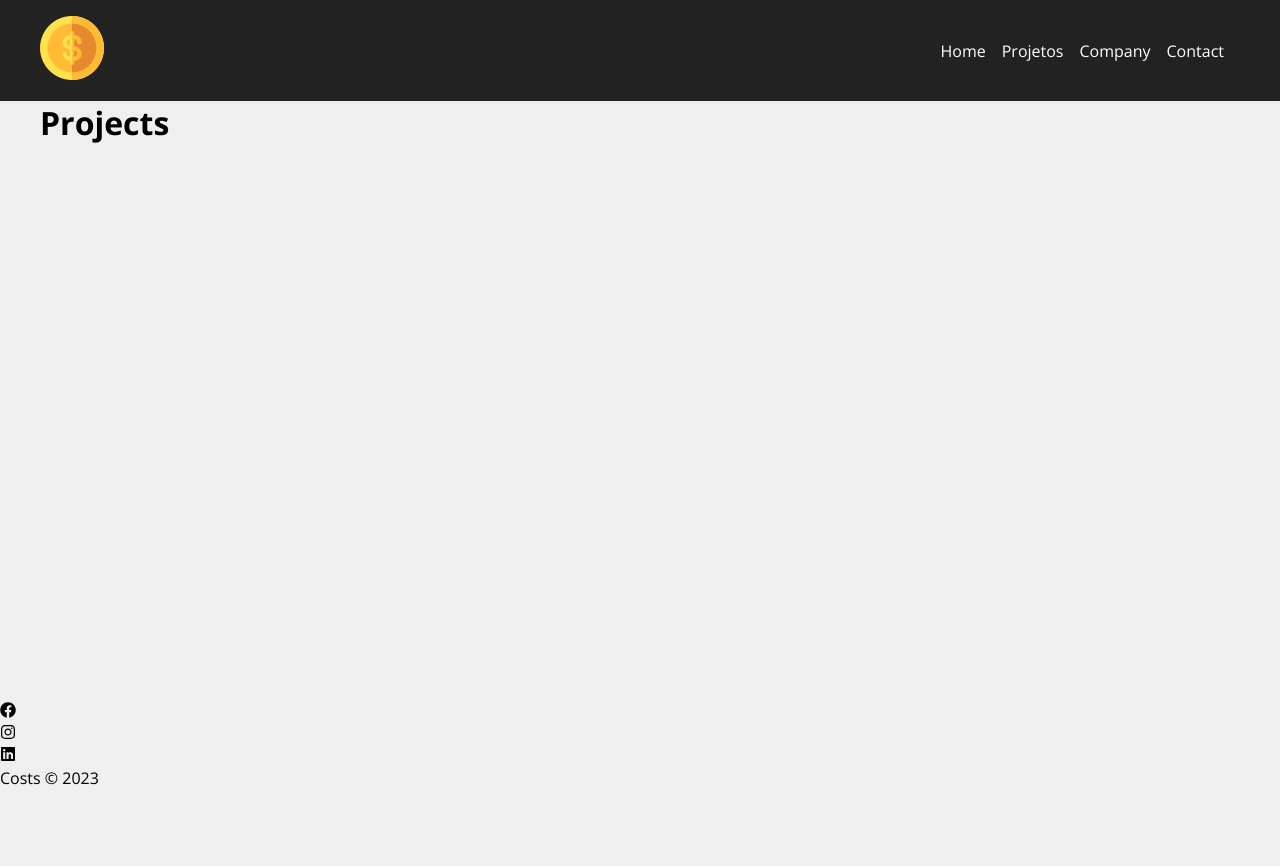
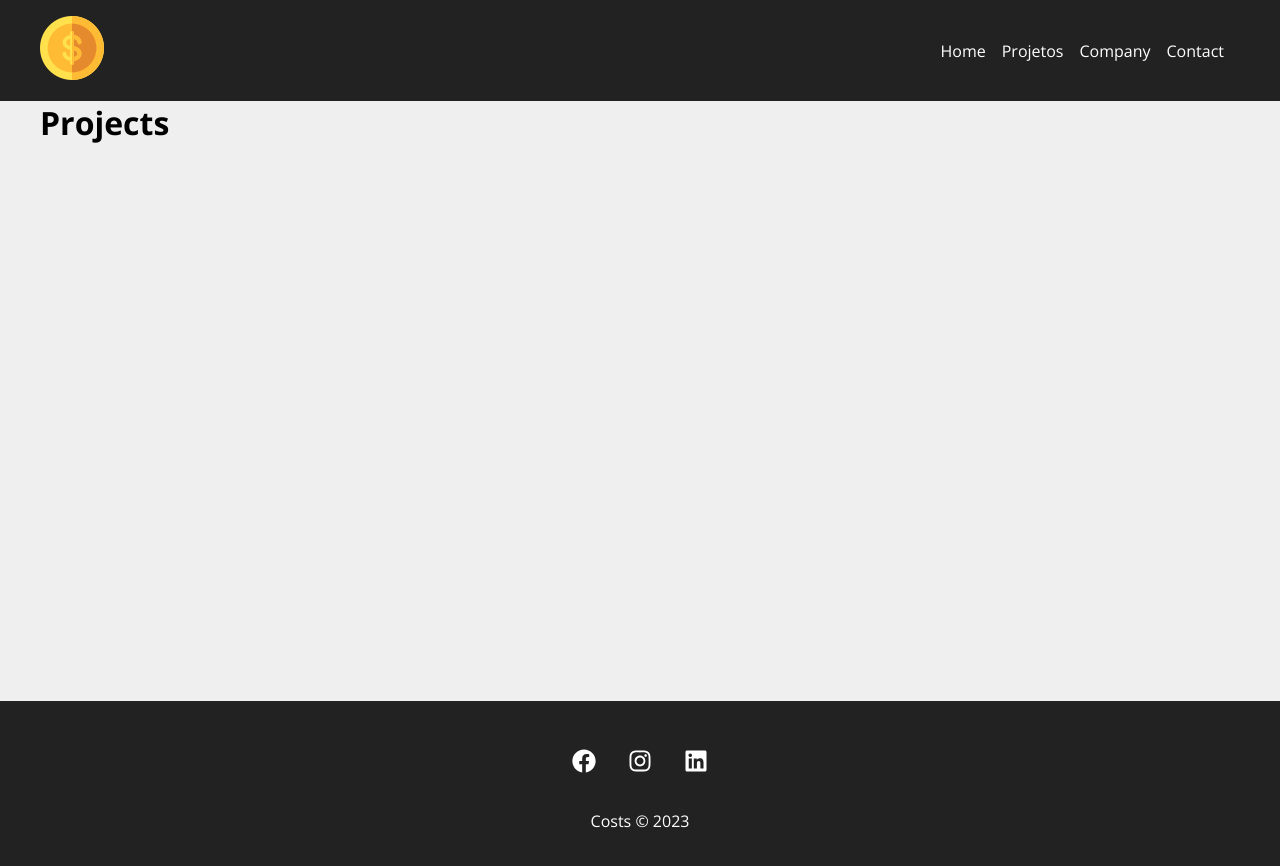
Before and after one commit to edussilva/react-costs, a React (Create React App) app: page /projects in a window 1280 px wide. Shown: the top 866 px of the page. Before the commit the page ends 800 px from the top, so only its background shows below. Built offline with nearby package versions, Linux system fonts and the light colour scheme.

Commit message:
adicionado o footer

```diff
--- a/src/components/layout/Footer.module.css
+++ b/src/components/layout/Footer.module.css
@@ -0,0 +1,34 @@
+.footer {
+    background-color: #222222;
+    color: #FFFFFF;
+    padding: 3em;
+    text-align: center;
+}
+
+.social_list {
+    display: flex;
+    justify-content: center;
+    list-style-type: none;
+}
+
+.social_list li {
+    margin: 0 1em;
+}
+
+.social_list li:hover {
+    color: #FFBB33;
+}
+
+.social_list li svg{
+    font-size: 1.5em;
+    cursor: pointer;
+}
+
+.copy_right {
+    margin-top: 2em;
+}
+
+.copy_right span {
+    font-weight: 700;
+    color: #FFBB33;
+}
```
